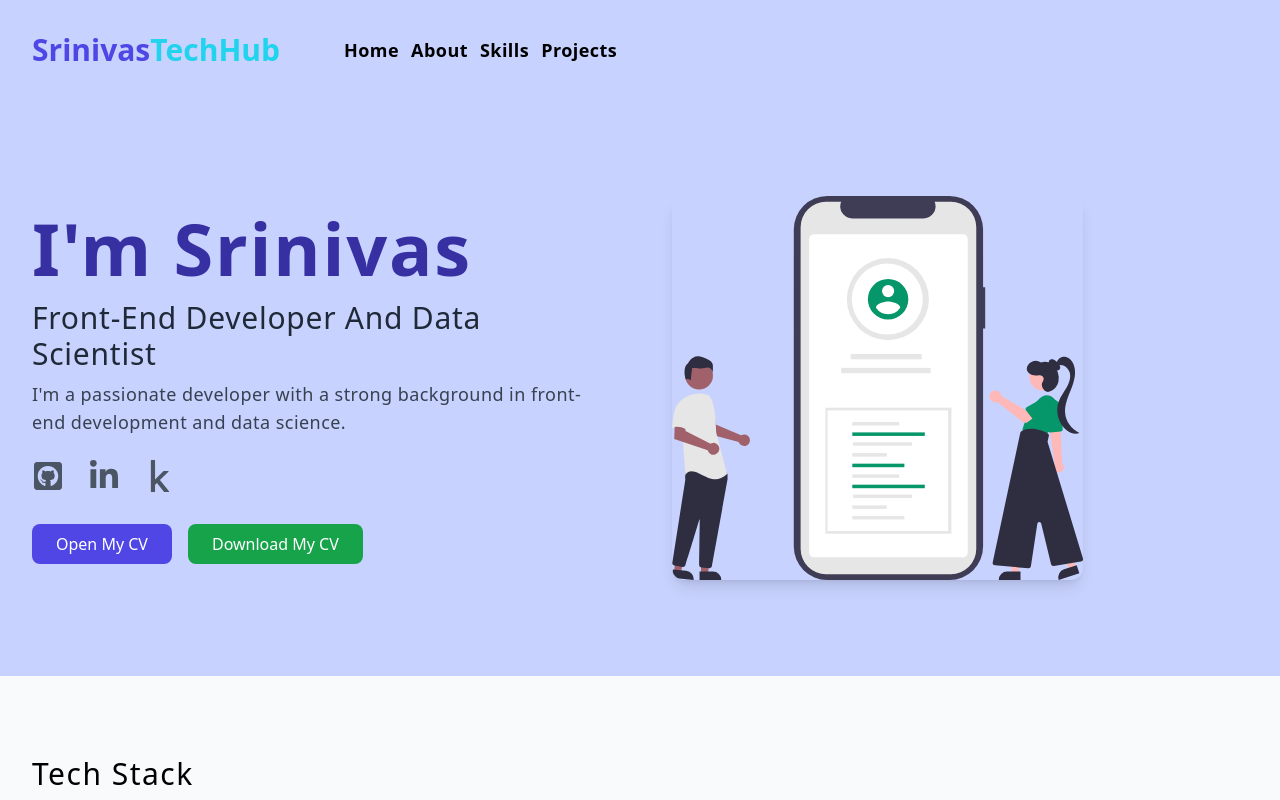
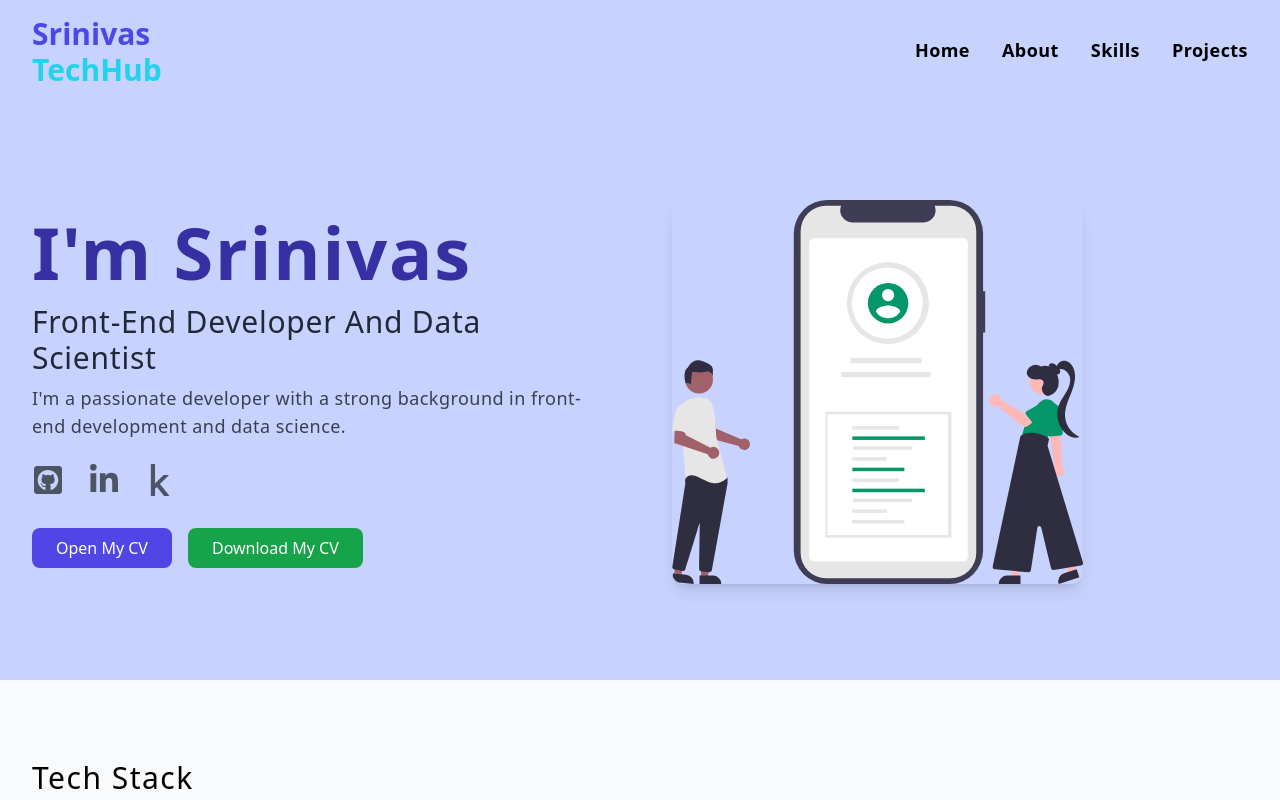
Before and after one commit to Srinivaskoruprolu007/Dev-Portfolio, a React (Vite) app: page / in a window 1280 px wide. Shown: the top 800 px of the page. Built offline with nearby package versions, Linux system fonts and the light colour scheme.

Commit message:
changed navbar style

```diff
--- a/src/components/Navbar.jsx
+++ b/src/components/Navbar.jsx
@@ -3,21 +3,25 @@ import { links } from "../Data";
 const Navbar = () => {
   return (
     <nav className="bg-indigo-200">
-      <div className="mx-auto max-w-7xl px-8 py-4 flex flex-col sm:flex-row sm:gap-x-16 sm:items-center sm:py-8">
-        <h2 className="text-3xl font-bold">
-          <span className="text-indigo-600">Srinivas</span>
-          <span className="text-cyan-400">TechHub</span>
+      <div className="mx-auto max-w-7xl px-8 py-4 flex flex-col sm:flex-row sm:justify-between sm:items-center">
+        {/* Left-aligned Title */}
+        <h2 className="text-3xl font-bold sm:text-left">
+          <span className="block text-indigo-600">Srinivas</span>
+          <span className="block text-cyan-400">TechHub</span>
         </h2>
-        <div className="flex gap-x-3">
+
+        {/* Centered Navigation Links */}
+        <div className="flex justify-center mt-4 sm:mt-0 gap-x-8">
           {links.map((link) => {
             const { id, href, text } = link;
             return (
               <a
                 href={href}
                 key={id}
-                className="capitalize text-lg font-bold tracking-wide hover:text-indigo-600 duration-300"
+                className="capitalize text-lg font-bold tracking-wide hover:text-indigo-600 duration-300 relative group"
               >
                 {text}
+                <span className="block h-1 bg-indigo-600 scale-x-0 group-hover:scale-x-100 duration-300 origin-left"></span>
               </a>
             );
           })}
--- /dev/null
+++ b/src/fetchData.jsx
@@ -0,0 +1,36 @@
+import { useState, useEffect } from "react";
+import { createClient } from "contentful";
+const client = createClient({
+  space: import.meta.env.VITE_CONTENTFUL_SPACE_ID,
+  accessToken: import.meta.env.VITE_CONTENTFUL_ACCESS_TOKEN,
+  environment: "master",
+});
+
+export const useFetchProjects = () => {
+  const [projects, setProjects] = useState([]);
+  const [loading, setLoading] = useState(true);
+
+  const getData = async () => {
+    try {
+      const response = await client.getEntries({ content_type: "project" });
+      const projects = response.items.map((item) => {
+        const { title, text, url, github, img } = item.fields;
+        const id = item.sys.id;
+        const image = img?.fields?.file?.url;
+        return { title, text, url, github, id, image };
+      });
+      setProjects(projects);
+      console.log(projects);
+
+      setLoading(false);
+    } catch (error) {
+      console.log(error);
+      setLoading(false);
+    }
+  };
+
+  useEffect(() => {
+    getData();
+  }, []);
+  return { loading, projects };
+};
```
Also changed, not shown: 2 other files (tests, documents, lock files or other folders).
